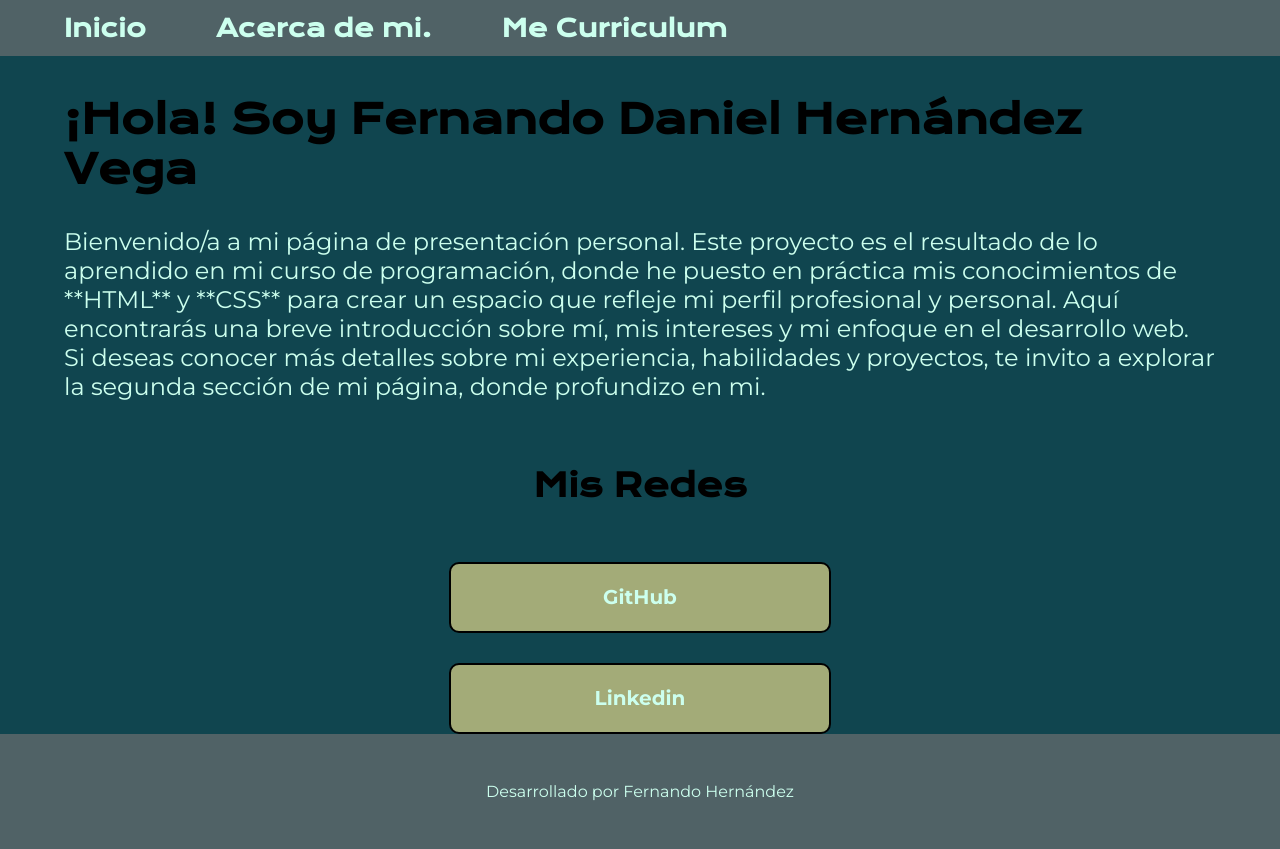
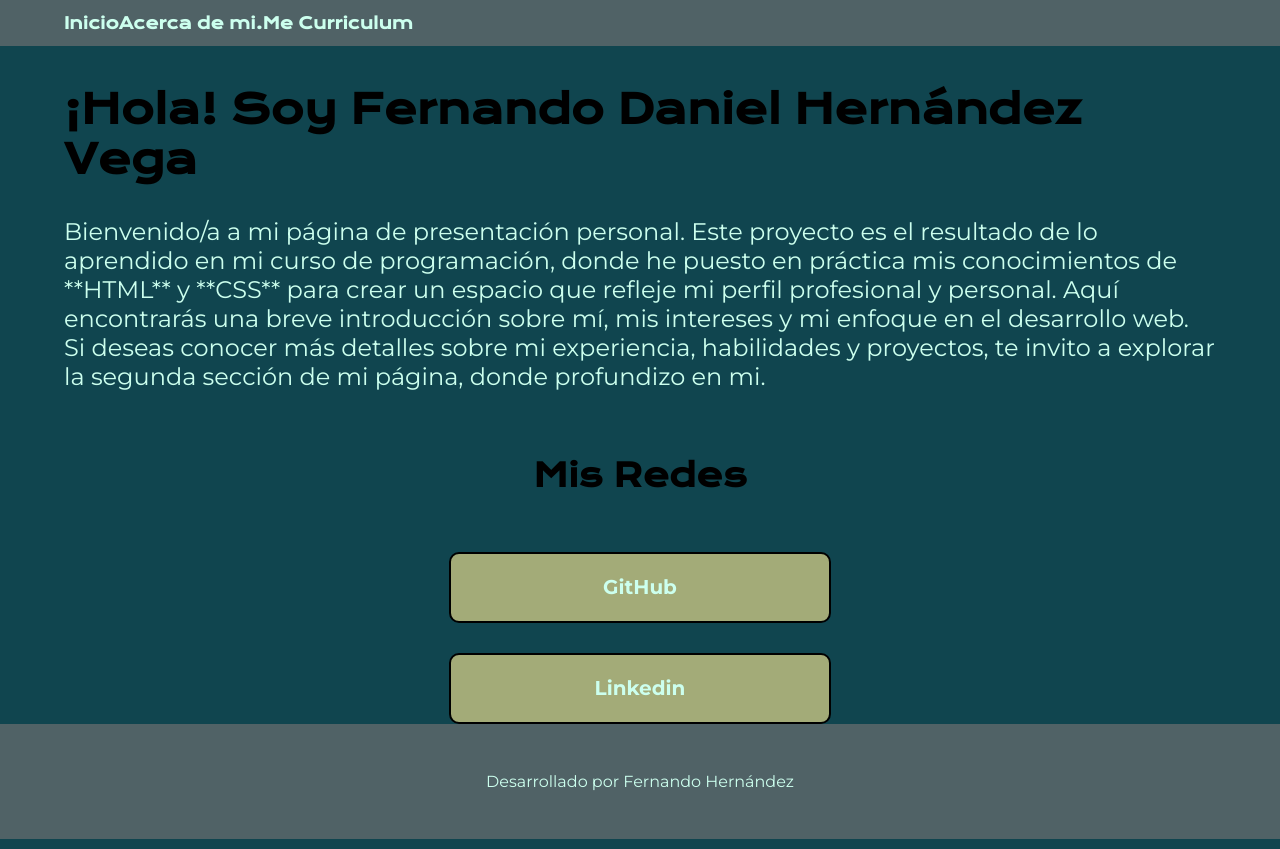
Before and after one commit to Mock25/MiPresentacion, a plain HTML site: page index.html in a window 1280 px wide. Drawn offline with nearby package versions, Linux system fonts and the light colour scheme.

Commit message:
Update style.css

```diff
--- a/styles/style.css
+++ b/styles/style.css
@@ -32,14 +32,14 @@ body {
 
 .headermenu {
     display: flex;
-    gap: 4.375rem; /* 70px / 16 = 4.375rem */
+    gap: 4.rem; /* 70px / 16 = 4.375rem */
     align-items: center;
 }
 
 .headermenulink {
     color: var(--color-texto);
     font-family: var(--fuente-krona);
-    font-size: 1.5rem; /* 24px / 16 = 1.5rem */
+    font-size: 1rem; /* 24px / 16 = 1.5rem */
     font-weight: 600;
     display: flex;
     justify-content: space-between;
```
